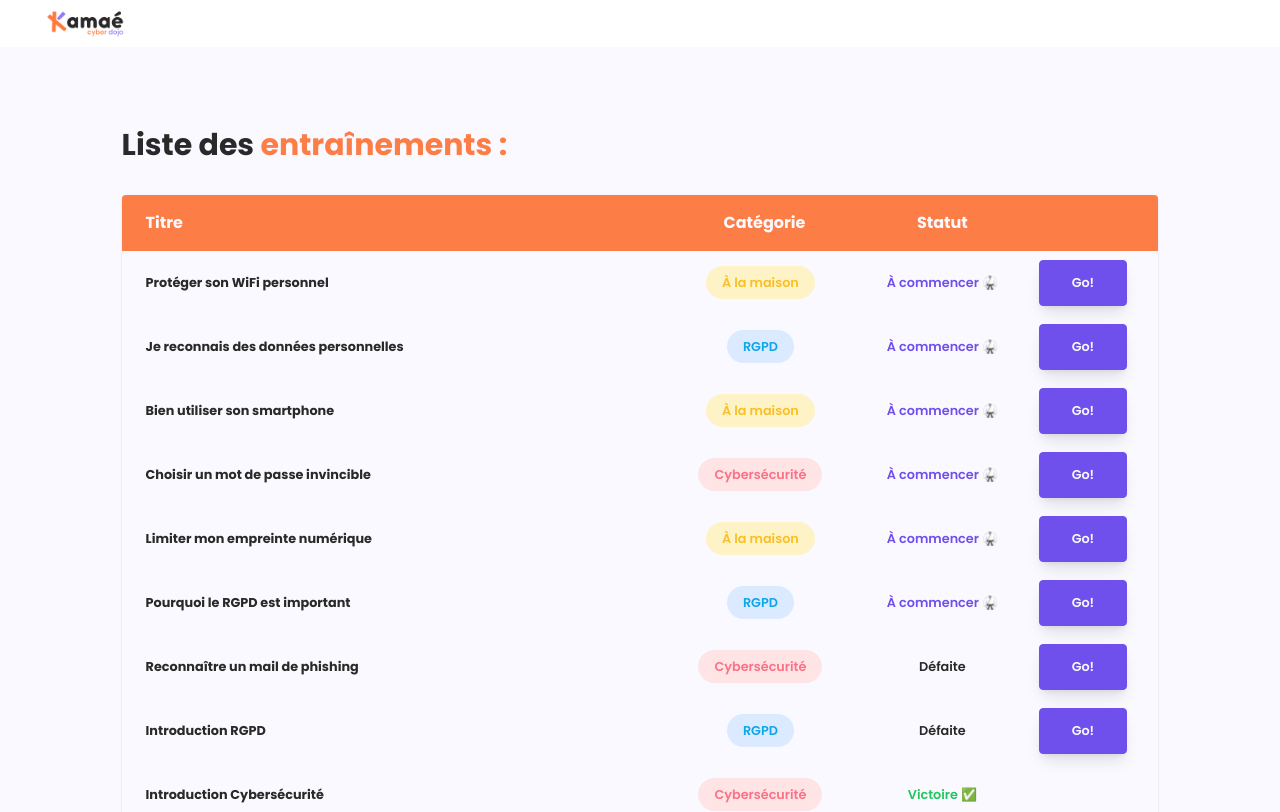
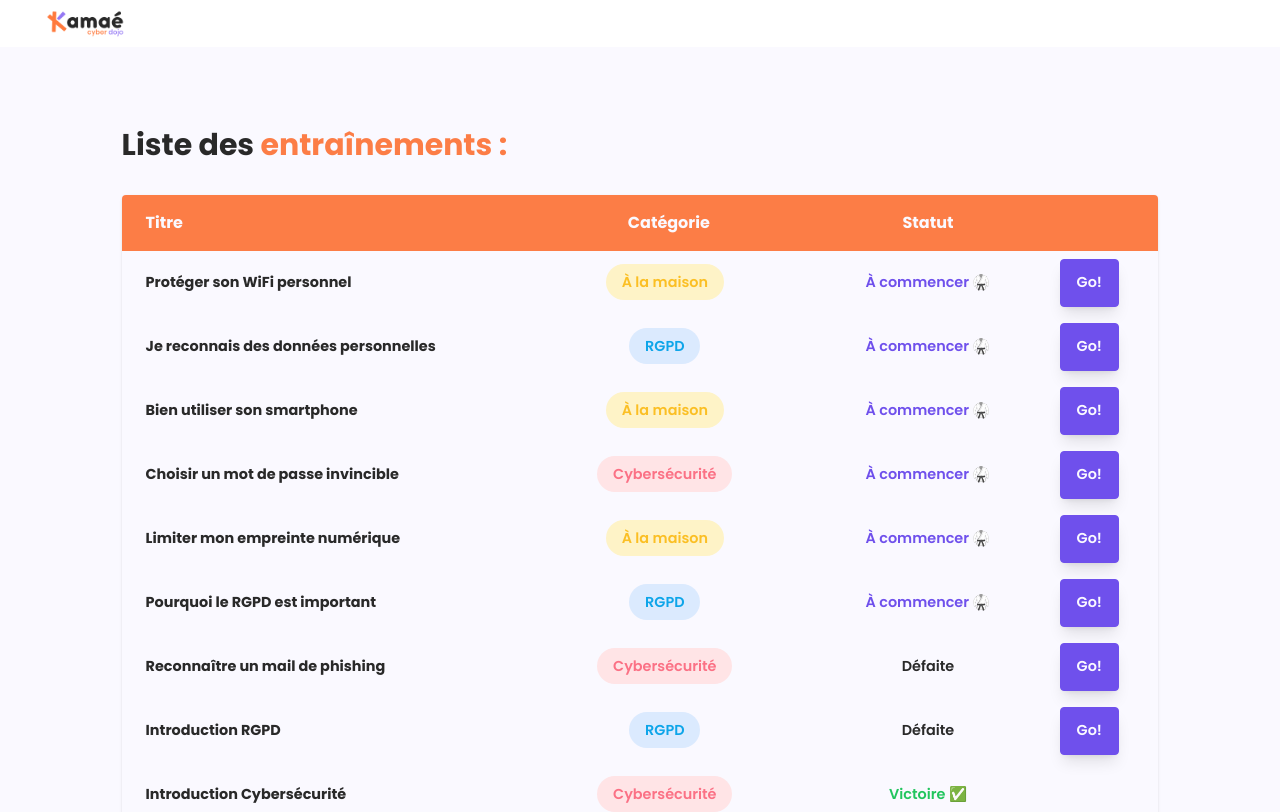
Before and after one commit to JulieBaret/kamae-project, a React (Create React App) app: page / in a window 1280 px wide. Shown: the top 812 px of the page. Built offline with nearby package versions, Linux system fonts and the light colour scheme; a web font is replaced by a local one.

Commit message:
style: resize table columns

```diff
--- a/src/components/Button/Button.js
+++ b/src/components/Button/Button.js
@@ -1,4 +1,5 @@
 import React from 'react';
+import './Button.css';
 
 const Button = ({ sortOrder, item, changeStatus}) => {
 
--- a/src/components/Category/Category.css
+++ b/src/components/Category/Category.css
@@ -2,7 +2,6 @@
 .category-col {
     @apply px-1 sm:px-6;
     @apply font-semibold;
-    @apply w-16 sm:w-24 md:w-44;
 }
 
 /* each cases */
--- a/src/components/Table/Table.css
+++ b/src/components/Table/Table.css
@@ -3,7 +3,9 @@
 }
 
 table {
-    @apply min-w-full;
+    table-layout: fixed;
+    width: 100%;
+    border-collapse: collapse;
     @apply text-center;
 }
 
@@ -11,6 +13,23 @@ table {
 thead {
     @apply text-white bg-orange;
     font-size: 1rem;
+}
+
+/* proportion of each column */
+thead th:nth-child(1) {
+    width: 35%;
+}
+
+thead th:nth-child(2) {
+    width: 25%;
+}
+
+thead th:nth-child(3) {
+    width: 20%;
+}
+
+thead th:nth-child(4) {
+    width: 10%;
 }
 
 th {
@@ -37,8 +56,8 @@ th {
 
 /* each instance on the table */
 .table-instance {
-    @apply hover:bg-grey text-black h-16;
-    font-size: 0.8rem;
+    @apply hover:bg-grey text-black h-20 md:h-16;
+    font-size: 0.9rem;
 }
 
 /* title column */
@@ -56,7 +75,7 @@ th {
 button {
     @apply bg-purple border border-purple hover:bg-white hover:text-purple text-white;
     @apply font-semibold;
-    @apply py-2 sm:py-3 px-3 sm:px-8;
+    @apply py-2 sm:py-3 px-3 sm:px-4;
     @apply rounded;
     @apply hover:shadow-none shadow-lg;
 }
@@ -67,6 +86,6 @@ button {
     }
 
     .table-instance {
-        font-size: 0.7rem;
+        font-size: 0.8rem;
     }
 }
--- a/src/components/Table/Table.js
+++ b/src/components/Table/Table.js
@@ -53,7 +53,7 @@ const Table = ({ trainings, changeStatus }) => {
                                 <Status status={item.status} />
                                 <td className="button-col">
                                     {item.status !== "Victoire" ? (
-                                        <button onClick={() => {handleClick(item)}}>Go!</button>
+                                        <button onClick={() => {handleClick(item)}}><span className="inside-button">Go!</span></button>
                                     ) : null}
                                 </td>
                             </tr>
```
